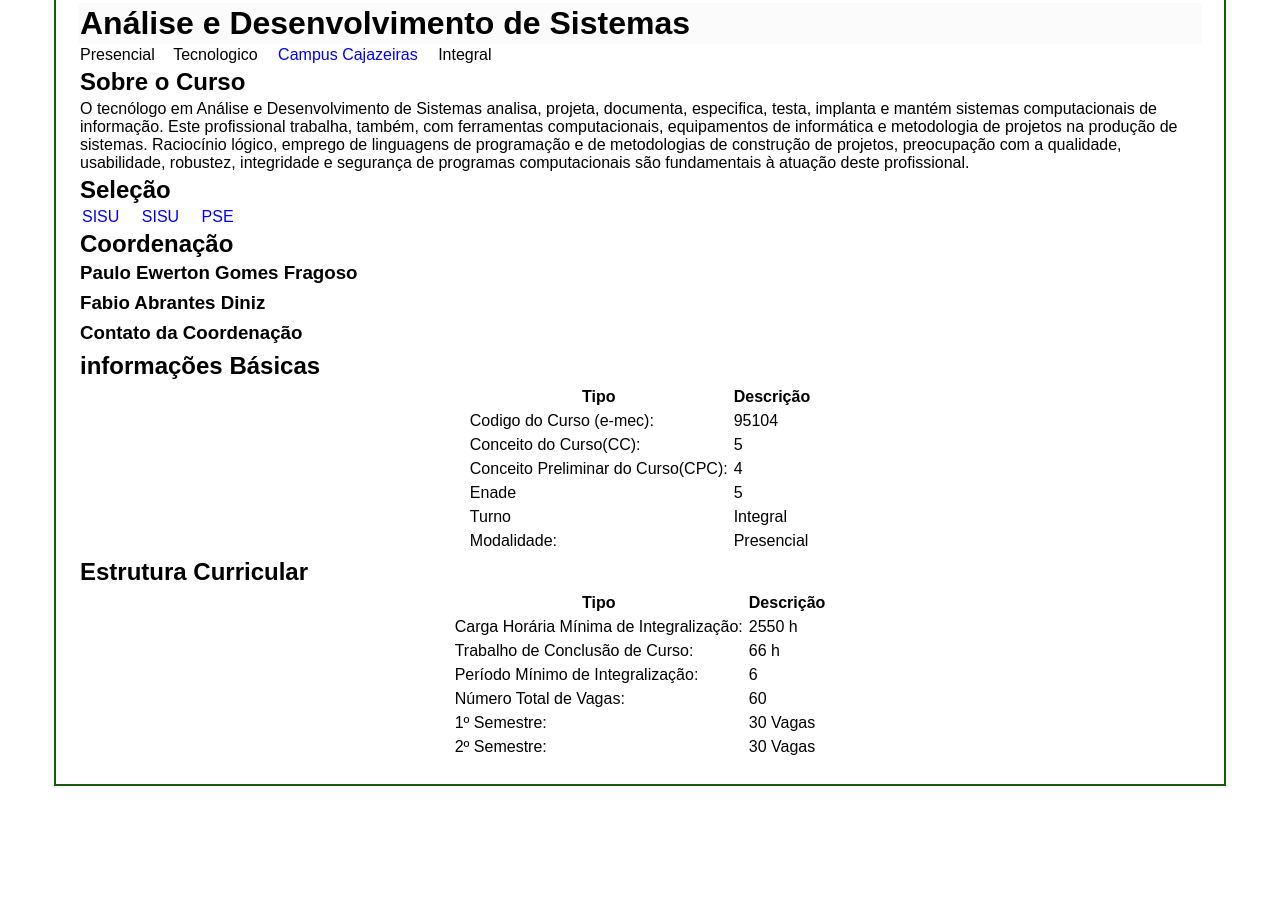
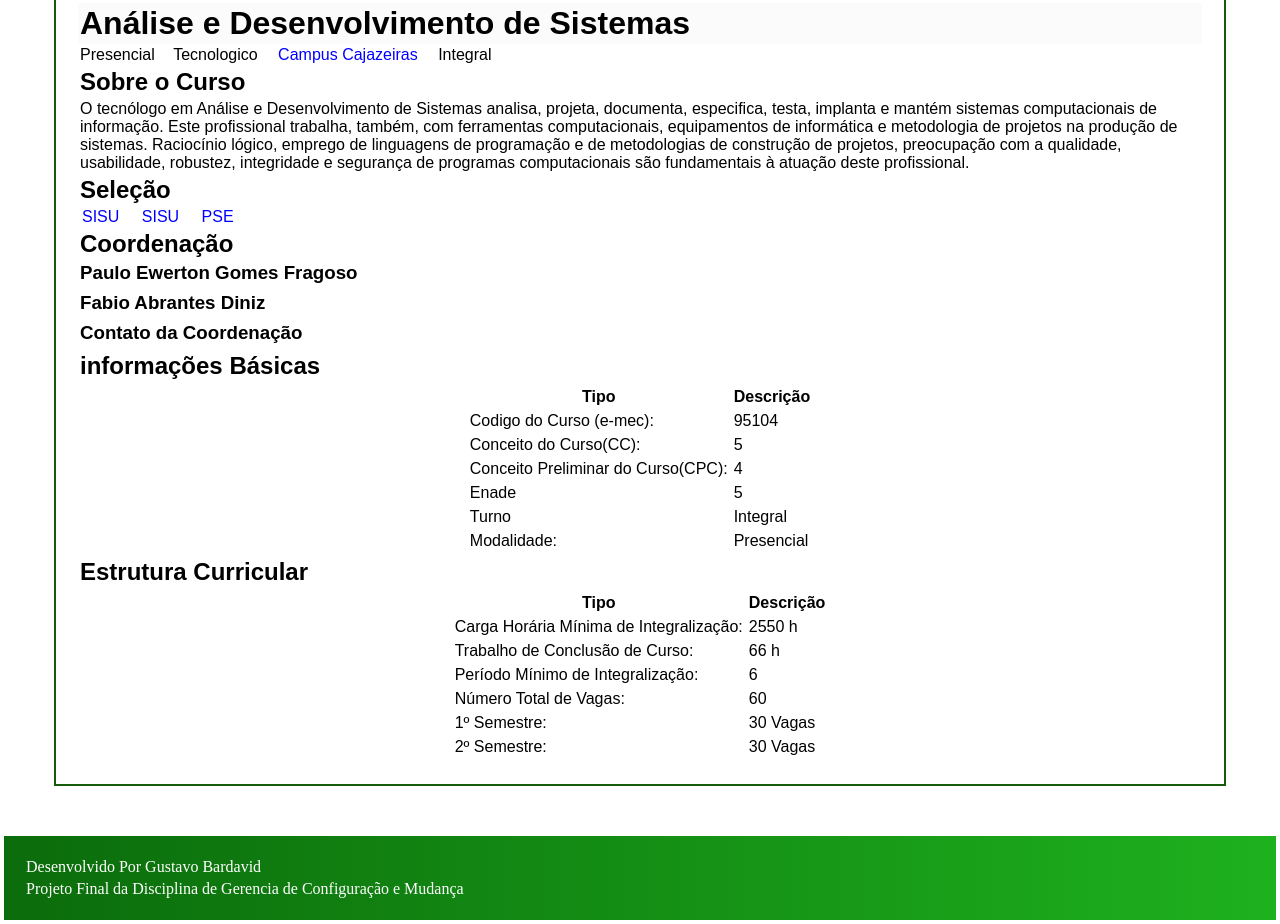
Before and after one commit to Altamira-GCM/Projeto-Final-GCM, a website: page paginaprincipal.html in a window 1280 px wide. Shown: the part 306-1230 px from the top of the page. Before the commit the page ends 1146 px from the top, so only its background shows below. Drawn offline with nearby package versions, Linux system fonts and the light colour scheme.

Commit message:
Adicionando Footer

```diff
--- a/paginaprincipal.css
+++ b/paginaprincipal.css
@@ -10,6 +10,13 @@ main {
     border: 2px solid #155d0c;
     padding: 20px;
     box-sizing: border-box;
+}
+
+footer {
+    background: linear-gradient(to right, #0b6c0b, #1eb11e);
+    padding: 20px;
+    color: #fff;
+
 }
 
 #header {
--- a/paginaprincipal.html
+++ b/paginaprincipal.html
@@ -158,5 +158,9 @@
             </table>
         </div>
     </main>
+    <footer>
+        <p>Desenvolvido Por Gustavo Bardavid</p>
+        <p>Projeto Final da Disciplina de Gerencia de Configuração e Mudança</p>
+    </footer>
 </body>
 </html>
```
